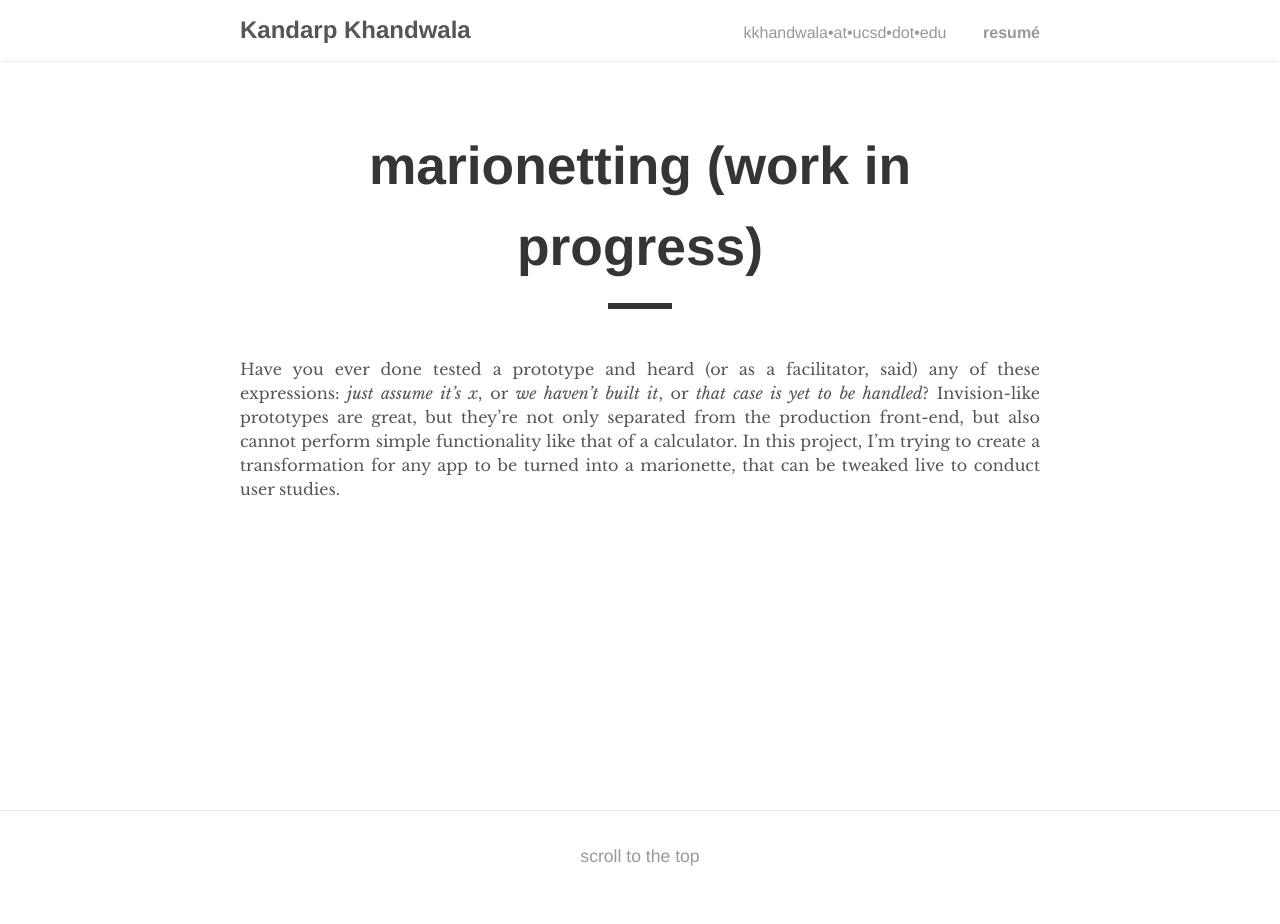
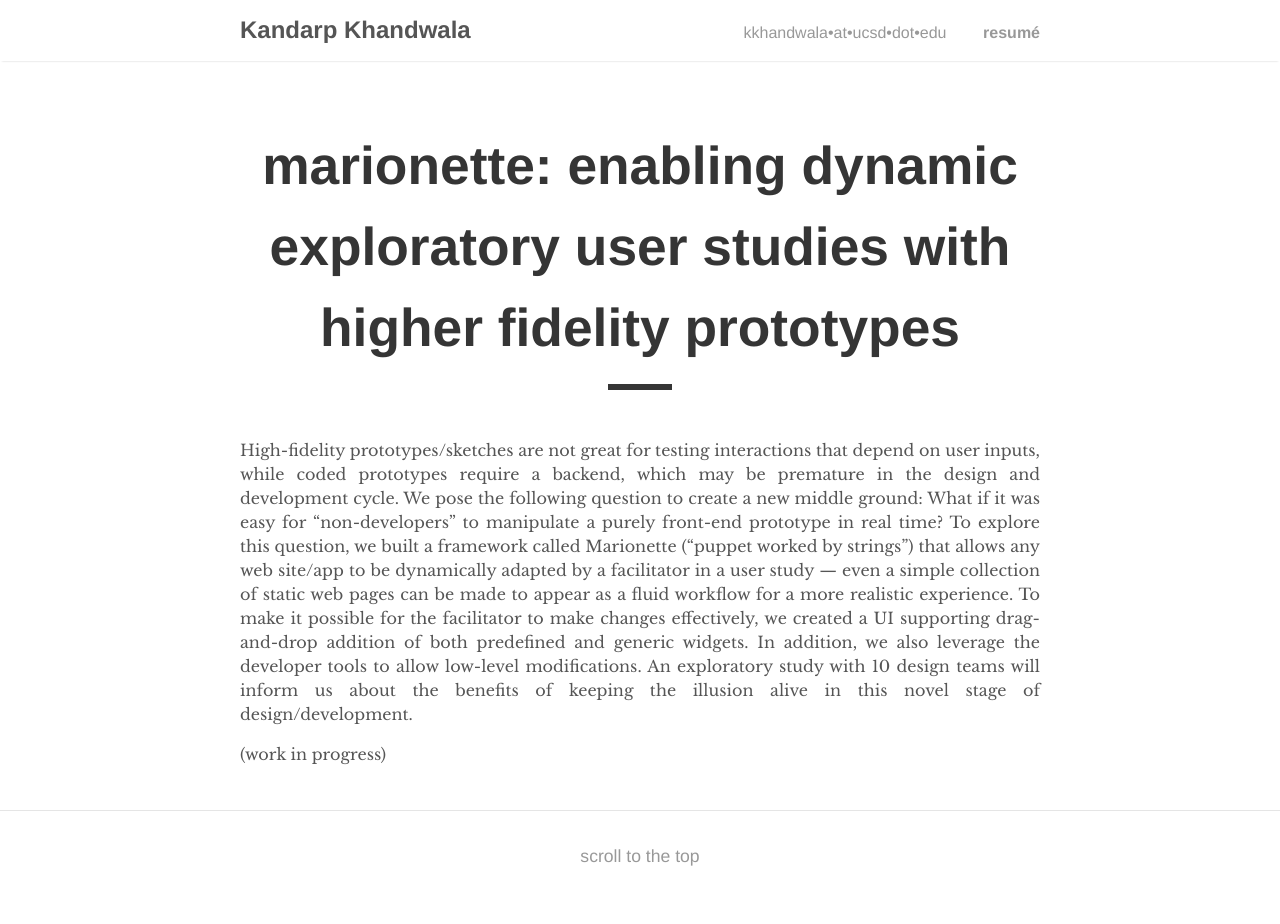
Before and after one commit to kandarpksk/kandarpksk.github.io, a Jekyll site: the page built from _posts/2018-01-29-marionette.md, in a window 1280 px wide. Built offline with Jekyll 4.4.1, drawn with Linux system fonts in a browser that asks for light colours; before the commit the page ends 900 px from its top, so only the background shows below that.

Commit message:
Update 2018-01-29-marionette.md

```diff
--- a/_posts/2018-01-29-marionette.md
+++ b/_posts/2018-01-29-marionette.md
@@ -1,10 +1,14 @@
 ---
 layout: post
-title: "marionetting (work in progress)"
+title: "marionette: enabling dynamic exploratory user studies with higher fidelity prototypes"
 permalink: /marionette
 ---
 
-Have you ever done tested a prototype and heard (or as a facilitator, said) any of these expressions: *just assume it's x*, or *we haven't built it*, or *that case is yet to be handled*? Invision-like prototypes are great, but they're not only separated from the production front-end, but also cannot perform simple functionality like that of a calculator. In this project, I'm trying to create a transformation for any app to be turned into a marionette, that can be tweaked live to conduct user studies.
+High-fidelity prototypes/sketches are not great for testing interactions that depend on user inputs, while coded prototypes require a backend, which may be premature in the design and development cycle. We pose the following question to create a new middle ground: What if it was easy for “non-developers” to manipulate a purely front-end prototype in real time? To explore this question, we built a framework called Marionette (“puppet worked by strings”) that allows any web site/app to be dynamically adapted by a facilitator in a user study — even a simple collection of static web pages can be made to appear as a fluid workflow for a more realistic experience. To make it possible for the facilitator to make changes effectively, we created a UI supporting drag-and-drop addition of both predefined and generic widgets. In addition, we also leverage the developer tools to allow low-level modifications. An exploratory study with 10 design teams will inform us about the benefits of keeping the illusion alive in this novel stage of design/development.
+
+(work in progress)
+
+<!-- Have you ever done tested a prototype and heard (or as a facilitator, said) any of these expressions: *just assume it's x*, or *we haven't built it*, or *that case is yet to be handled*? Invision-like prototypes are great, but they're not only separated from the production front-end, but also cannot perform simple functionality like that of a calculator. In this project, I'm trying to create a transformation for any app to be turned into a marionette, that can be tweaked live to conduct user studies. -->
 
 <!-- /tab/ in this case, coding is better;
 but say there's a nutrition app with a branch of decision-making...
```
